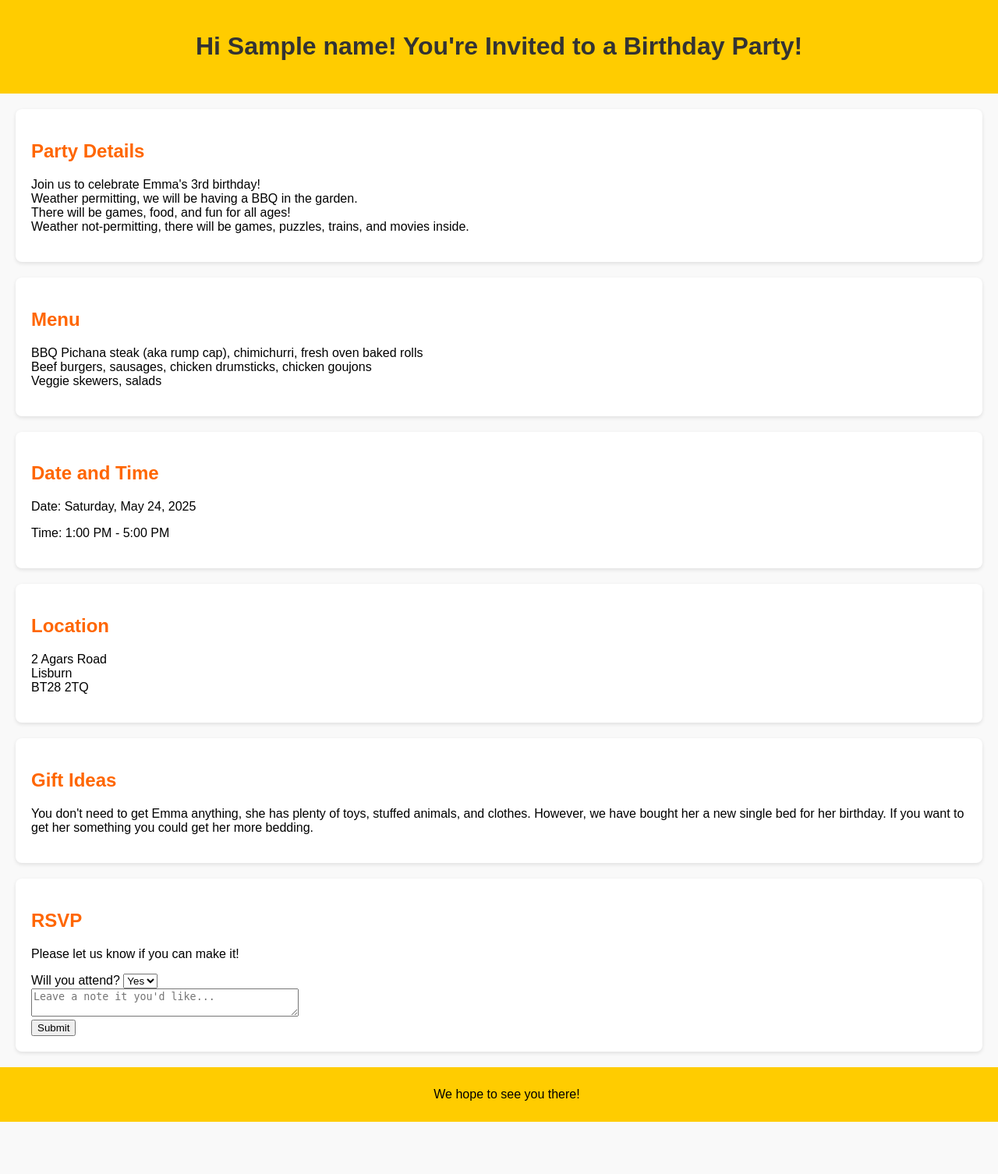
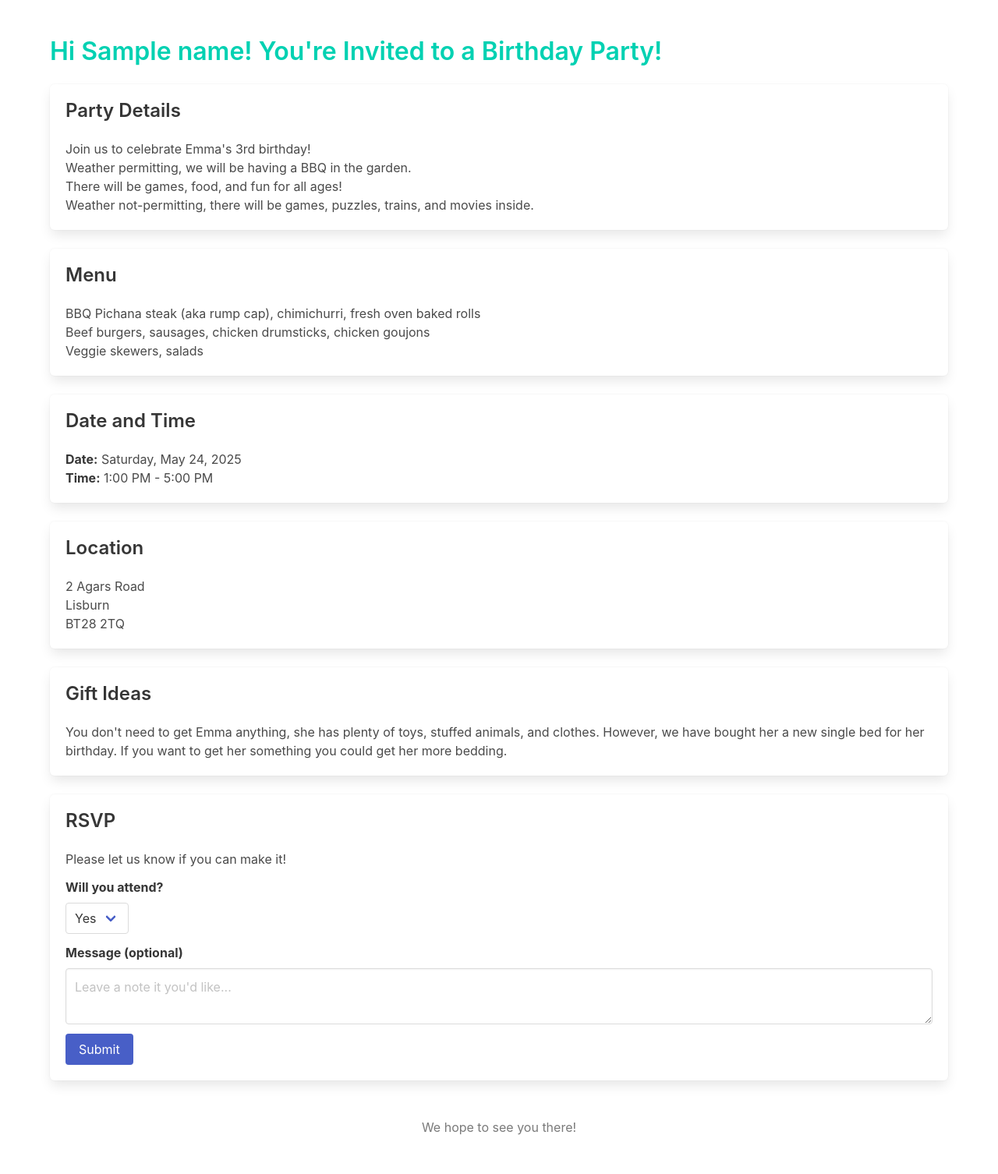
Before and after one commit to monkeysprocket/birthday-party-website, a Flask app: template src/templates/index.html in a window 1280 px wide. Shown: the whole page at 78% size. Before the commit the page ends 1439 px from the top, so only its background shows below. Run offline with Flask 3, Linux system fonts and the light colour scheme; the template is opened without the code that fills it: most values are stand-ins (such as "Sample title", 1, 10 or a date in 2020).

Commit message:
applied bulma to index.html

```diff
--- a/src/templates/index.html
+++ b/src/templates/index.html
@@ -2,66 +2,97 @@
 <html lang="en">
 <head>
     <meta charset="UTF-8">
-    <meta name="viewport" content="width=device-width, initial-scale=1.0">
     <title>Birthday Party Invitation</title>
-    <link rel="stylesheet" href="{{ url_for('static', filename='style.css') }}">
+    <link rel="stylesheet" href="https://cdn.jsdelivr.net/npm/bulma@0.9.4/css/bulma.min.css">
 </head>
 <body>
-    <header>
-        <h1>Hi {{ name }}! You're Invited to a Birthday Party!</h1>
+    <section class="section">
+        <div class="container">
+            <header class="mb-5">
+                <h1 class="title is-3 has-text-primary">Hi {{ name }}! You're Invited to a Birthday Party!</h1>
                 {% if rsvp_thanks %}
-        <p style="color: green; font-weight: bold;">Thanks {{ name }}, we've saved your RSVP!</p>
+                <p class="notification is-success-light">Thanks {{ name }}, we've saved your RSVP!</p>
             {% endif %}
             </header>
 
             <main>
-        <section id="party-details">
-            <h2>Party Details</h2>
-            <p>Join us to celebrate Emma's 3rd birthday!<br>
+                <section class="box">
+                    <h2 class="title is-4">Party Details</h2>
+                    <p>
+                        Join us to celebrate Emma's 3rd birthday!<br>
                         Weather permitting, we will be having a BBQ in the garden.<br>
                         There will be games, food, and fun for all ages!<br>
                         Weather not-permitting, there will be games, puzzles, trains, and movies inside.<br>
                     </p>
                 </section>
-        <section id="menu">
-            <h2>Menu</h2>
-            <p>BBQ Pichana steak (aka rump cap), chimichurri, fresh oven baked rolls<br>
+
+                <section class="box">
+                    <h2 class="title is-4">Menu</h2>
+                    <p>
+                        BBQ Pichana steak (aka rump cap), chimichurri, fresh oven baked rolls<br>
                         Beef burgers, sausages, chicken drumsticks, chicken goujons<br>
                         Veggie skewers, salads<br>
                     </p>
                 </section>
-        <section id="date-time">
-            <h2>Date and Time</h2>
-            <p>Date: Saturday, May 24, 2025</p>
-            <p>Time: 1:00 PM - 5:00 PM</p>
+
+                <section class="box">
+                    <h2 class="title is-4">Date and Time</h2>
+                    <p><strong>Date:</strong> Saturday, May 24, 2025</p>
+                    <p><strong>Time:</strong> 1:00 PM - 5:00 PM</p>
                 </section>
-        <section id="location">
-            <h2>Location</h2>
+
+                <section class="box">
+                    <h2 class="title is-4">Location</h2>
                     <p>2 Agars Road<br>Lisburn<br>BT28 2TQ</p>
                 </section>
-        <section id="gifts">
-            <h2>Gift Ideas</h2>
-            <p>You don't need to get Emma anything, she has plenty of toys, stuffed animals, and clothes.
+
+                <section class="box">
+                    <h2 class="title is-4">Gift Ideas</h2>
+                    <p>
+                        You don't need to get Emma anything, she has plenty of toys, stuffed animals, and clothes.
                         However, we have bought her a new single bed for her birthday. If you want to get her something
-            you could get her more bedding.</p>
+                        you could get her more bedding.
+                    </p>
                 </section>
-        <section id="rsvp">
-            <h2>RSVP</h2>
-            <p>Please let us know if you can make it!</p>
-            <form id="rsvpForm", method="post", action="/rsvp">
+
+                <section class="box">
+                    <h2 class="title is-4">RSVP</h2>
+                    <p class="mb-3">Please let us know if you can make it!</p>
+                    <form method="post", action="/rsvp">
                         <input type="hidden" name="uuid" value="{{ uuid }}">
-                <label for="attending">Will you attend?</label>
+
+                        <div class="field">
+                            <label class="label" for="attending">Will you attend?</label>
+                            <div class="control">
+                                <div class="select">
                                     <select id="attending" name="rsvp" required>
                                         <option value="yes">Yes</option>
                                         <option value="no">No</option>
-                </select><br>
-                <textarea name="message", rows="2" cols="40" placeholder="Leave a note it you'd like..."></textarea><br>
-                <button type="submit">Submit</button>
+                                    </select>
+                                </div>
+                            </div>
+                        </div>
+
+                        <div class="field">
+                            <label class="label" for="message">Message (optional)</label>
+                            <div class="control">
+                                <textarea class="textarea" id="message", name="message" rows="2" placeholder="Leave a note it you'd like..."></textarea>
+                            </div>
+                        </div>
+
+                        <div class="field">
+                            <div class="control">
+                                <button class="button is-link">Submit</button>
+                            </div>
+                        </div>
                     </form>
                 </section>
             </main>
-    <footer>
-        <p>We hope to see you there!</p>
+
+            <footer class="mt-6 has-text-centered">
+                <p class="has-text-grey">We hope to see you there!</p>
             </footer>
+        </div>
+    </section>
 </body>
 </html>
```
Lines whose indentation alone changed are shown as unchanged.
